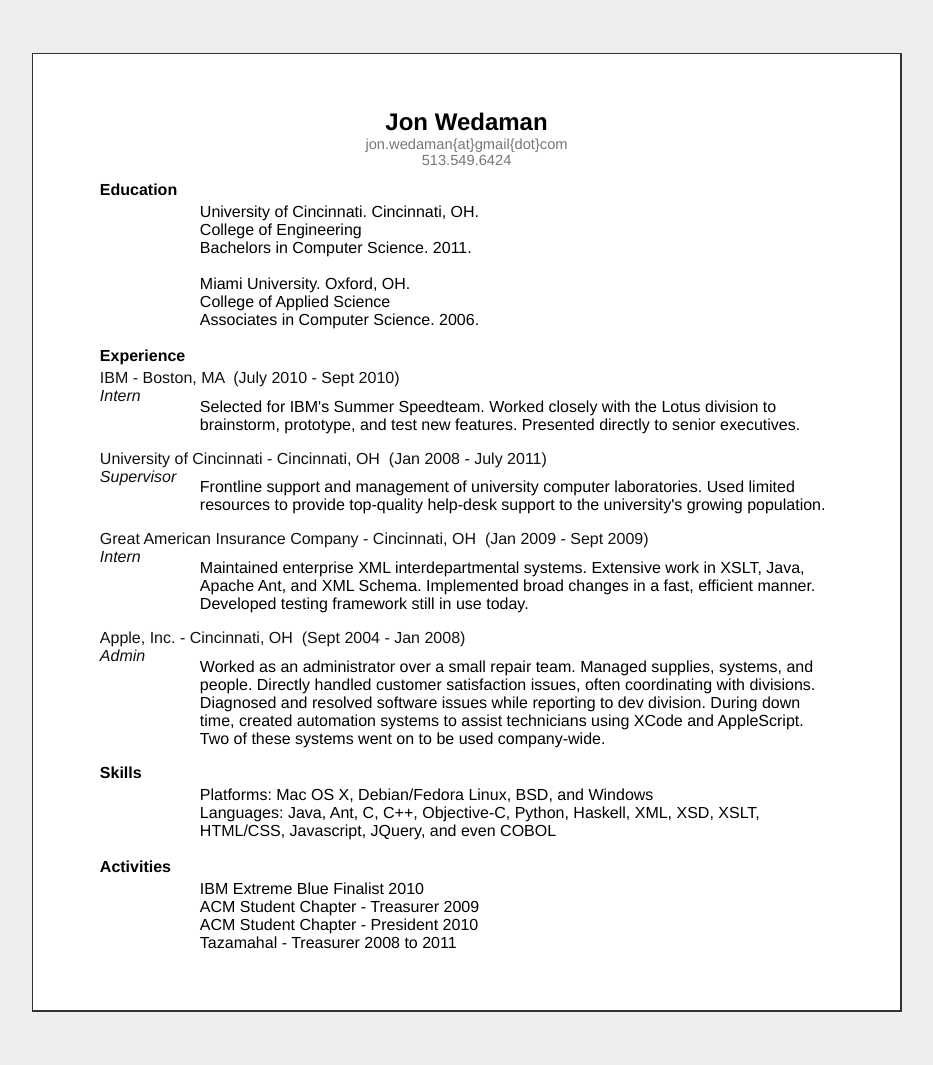
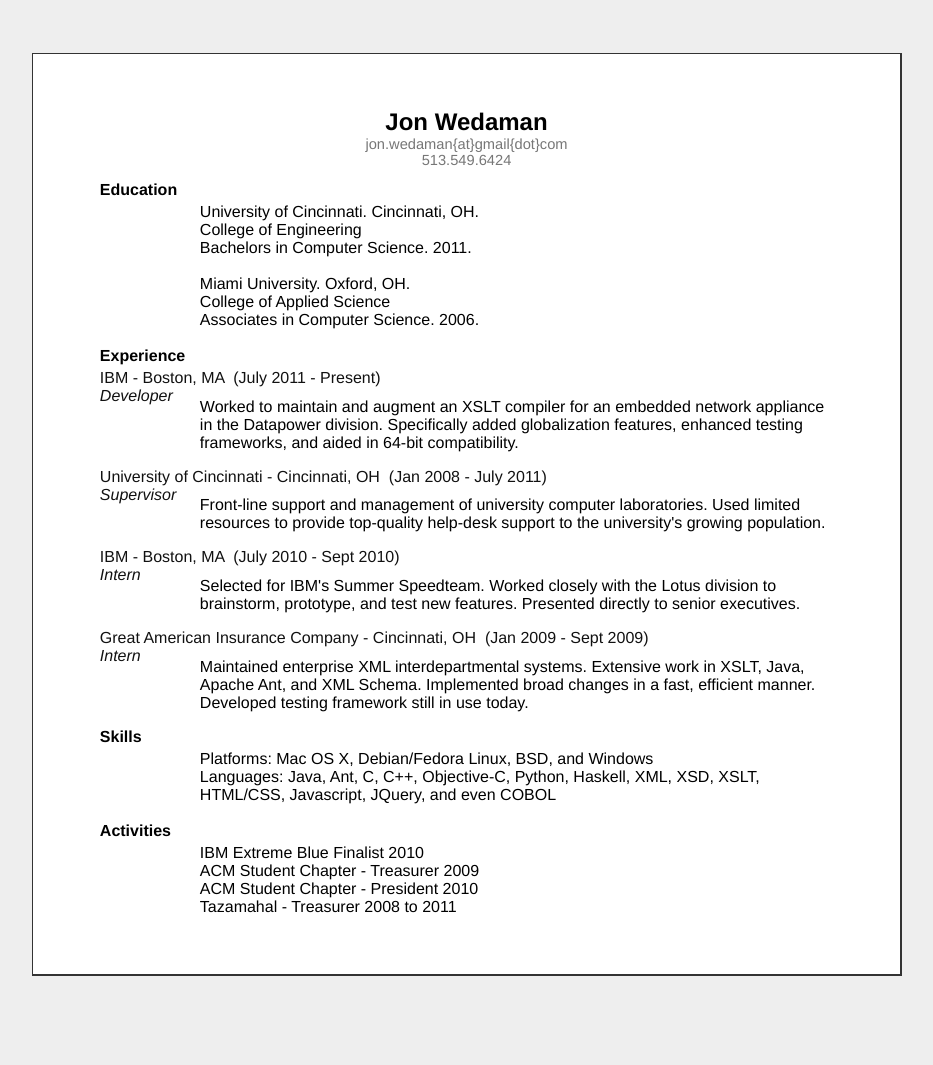
Before and after one commit to jweede/wedaman.com, a Jekyll site: the page built from resume/index.html, in a window 1280 px wide. Shown: the whole page, without its empty margins (173-1106 px from the left). Built offline with Jekyll 4.4.1, drawn with Linux system fonts in a browser that asks for light colours; Markdown is read by kramdown in place of the engine named in the settings; after the commit the page ends 1029 px from its top, so only the background shows below that.

Commit message:
Updated for new dotcloud version. Updated Resume as well

```diff
--- a/resume/index.html
+++ b/resume/index.html
@@ -23,34 +23,48 @@
 		}
 	],
 	"Experience": [
-		{
+        {
+            "Company":  "IBM",
+            "Locale":   "Boston, MA",
+            "Dates":    "July 2011 - Present",
+            "Title":    "Developer",
+            "Desc":     "Worked to maintain and augment an XSLT compiler for an embedded network appliance in the Datapower division. Specifically added globalization features, enhanced testing frameworks, and aided in 64-bit compatibility."
+        },
+        {
+			"Company": "University of Cincinnati",
+			"Locale":  "Cincinnati, OH",
+			"Dates":   "Jan 2008 - July 2011",
+			"Title":   "Supervisor",
+			"Desc":    "Front-line support and management of university computer laboratories. Used limited resources to provide top-quality help-desk support to the university's growing population."
+		},
+	    {
 			"Company": "IBM",
 			"Locale":  "Boston, MA",
 			"Dates":   "July 2010 - Sept 2010",
 			"Title":   "Intern",
 			"Desc":    "Selected for IBM's Summer Speedteam. Worked closely with the Lotus division to brainstorm, prototype, and test new features. Presented directly to senior executives."
 		},
-		{
-			"Company": "University of Cincinnati",
-			"Locale":  "Cincinnati, OH",
-			"Dates":   "Jan 2008 - July 2011",
-			"Title":   "Supervisor",
-			"Desc":    "Frontline support and management of university computer laboratories. Used limited resources to provide top-quality help-desk support to the university's growing population."
-		},
-		{
+#        {
+#           "Company":  "Cincinnati Children's Hospital",
+#           "Locale":   "Cincinnati, OH",
+#           "Dates":    "March 2010 - July 2010",
+#           "Title":    "Web Developer",
+#           "Desc":     "I will never put this job on my resume"
+#        },
+        {
 			"Company": "Great American Insurance Company",
 			"Locale":  "Cincinnati, OH",
 			"Dates":   "Jan 2009 - Sept 2009",
 			"Title":   "Intern",
 			"Desc":    "Maintained enterprise XML interdepartmental systems. Extensive work in XSLT, Java, Apache Ant, and XML Schema. Implemented broad changes in a fast, efficient manner. Developed testing framework still in use today."
-		},
-		{
-			"Company": "Apple, Inc.",
-			"Locale":  "Cincinnati, OH",
-			"Dates":   "Sept 2004 - Jan 2008",
-			"Title":   "Admin",
-			"Desc":    "Worked as an administrator over a small repair team. Managed supplies, systems, and people. Directly handled customer satisfaction issues, often coordinating with divisions. Diagnosed and resolved software issues while reporting to dev division. During down time, created automation systems to assist technicians using XCode and AppleScript. Two of these systems went on to be used company-wide."
 		}
+#		{
+#			"Company": "Apple, Inc.",
+#			"Locale":  "Cincinnati, OH",
+#			"Dates":   "Sept 2004 - Jan 2008",
+#			"Title":   "Admin",
+#			"Desc":    "Worked as an administrator over a small repair team. Managed supplies, systems, and people. Directly handled customer satisfaction issues, often coordinating with divisions. Diagnosed and resolved software issues while reporting to dev division. During down time, created automation systems to assist technicians using XCode and AppleScript. Two of these systems went on to be used company-wide."
+#		}
 	],
 	Skills: {
 		Platforms: ["Mac OS X", "Debian/Fedora Linux", "BSD", "Windows"],
```
Also changed, not shown: 1 other file.
